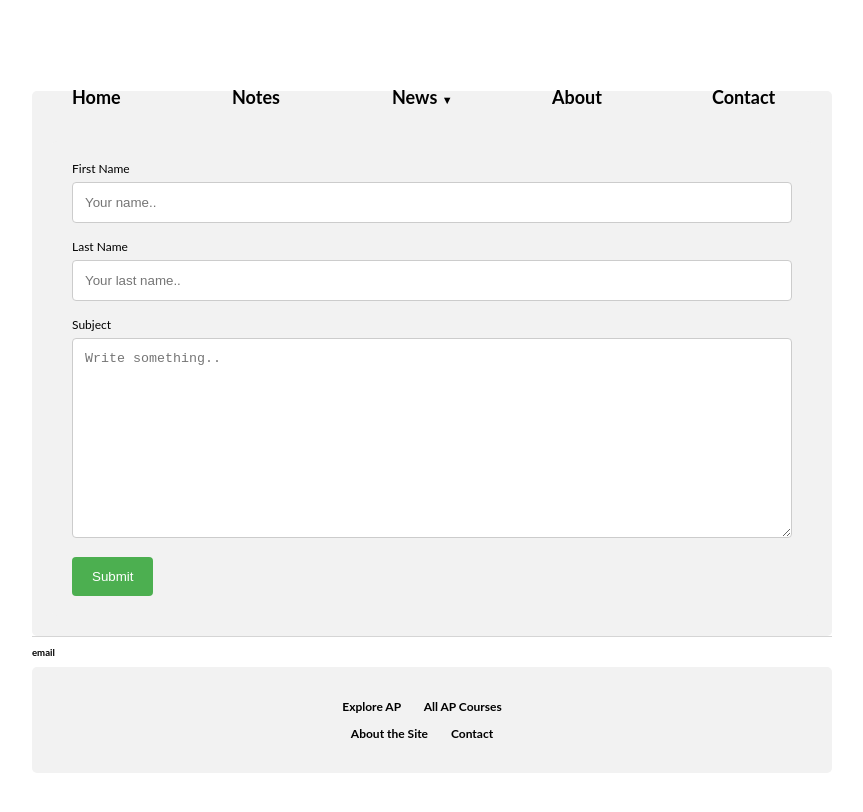
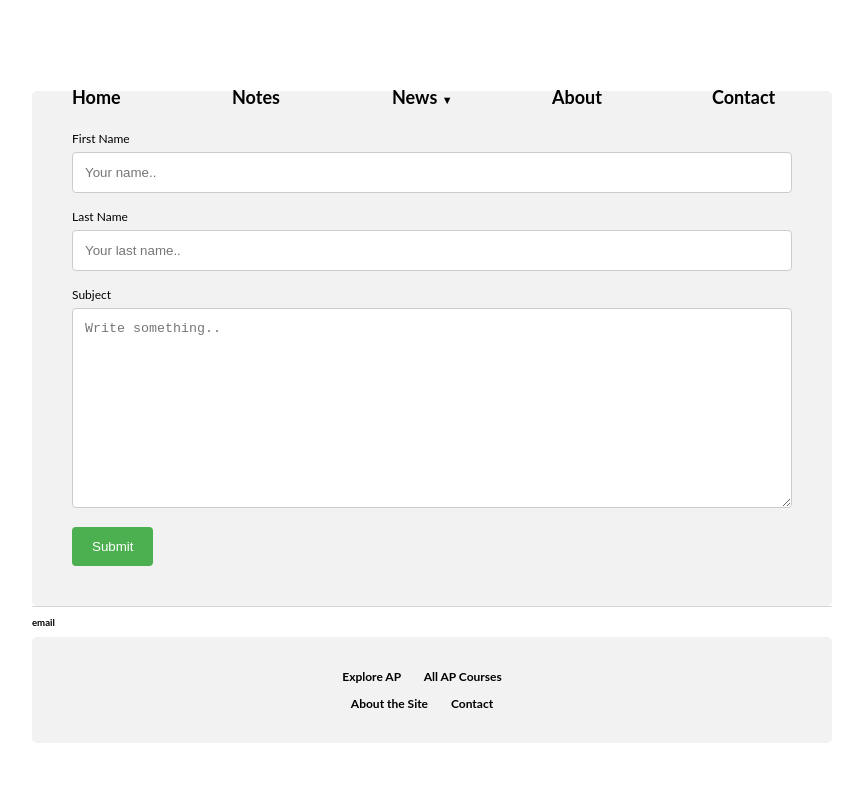
Before and after one commit to meganscarlett/meganscarlett.github.io, a Jekyll site: the page built from contact.html, in a window 1280 px wide. Shown: the top 812 px of the page, without its empty margins (26-889 px from the left). Built offline with Jekyll 4.4.1, drawn with Linux system fonts in a browser that asks for light colours.

Commit message:
Update contact.html

```diff
--- a/contact.html
+++ b/contact.html
@@ -5,10 +5,8 @@ title: apbiology
 <!-- link to stylesheet -->
 <link rel="stylesheet" type="text/css" href="/css/contact.css">
 
+<body>
 <form name="htmlform" method="post" action="html_form_send.php">
-
-  <br>
-  <br>
 <div class="container">
   <form action="action_page.php">
 
@@ -25,3 +23,4 @@ title: apbiology
 
   </form>
 </div>
+  </body>
```
